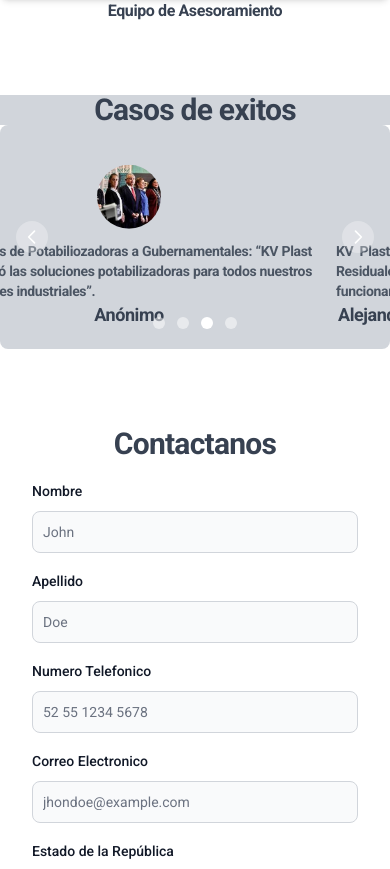
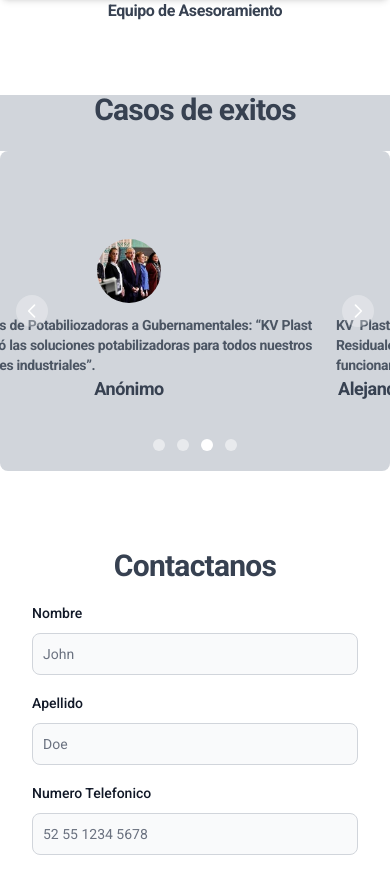
Before and after one commit to JhonE17/KVPLAST, a React (Vite) app: page / in a window 390 px wide. Shown: the part 2719-3588 px from the top of the page. Built offline with nearby package versions, Linux system fonts and the light colour scheme.

Commit message:
fix className view mobile

```diff
--- a/src/SuccessStories/components/SuccessStoriesItem.jsx
+++ b/src/SuccessStories/components/SuccessStoriesItem.jsx
@@ -7,11 +7,11 @@ import  {successStoriesItem}  from './data/successStories';
 export const SuccessStoriesItem = () => {
   return (
     <>
-      <h3 className='text-3xl mt-20 font-semibold text-center leading-none tracking-tight bg-gray-300 text-gray-700 md:text-4xl lg:text-5xl'>
+      <h3 className='text-3xl h-14 mt-20 font-semibold text-center leading-none tracking-tight bg-gray-300 text-gray-700 md:text-4xl lg:text-5xl'>
         Casos de exitos
       </h3>
-      <div className='h-56 sm:h-96 xl:h-80 2xl:h-96'>
-        <Carousel >
+      <div className='h-80 overflow-hidden sm:h-96 xl:h-96 2xl:h-96'>
+        <Carousel  >
           {successStoriesItem.map((exito, index) => (
             <div
               key={index}
```
